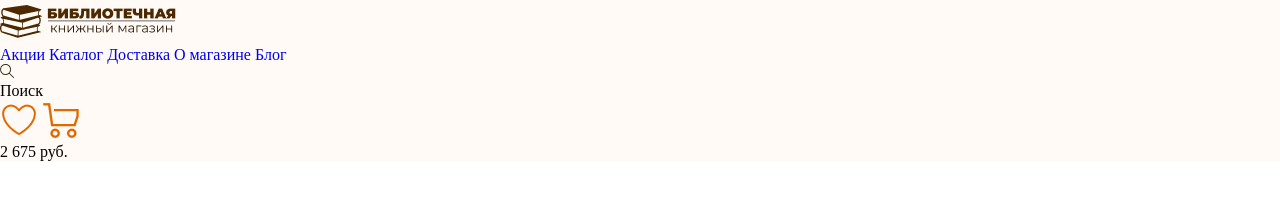
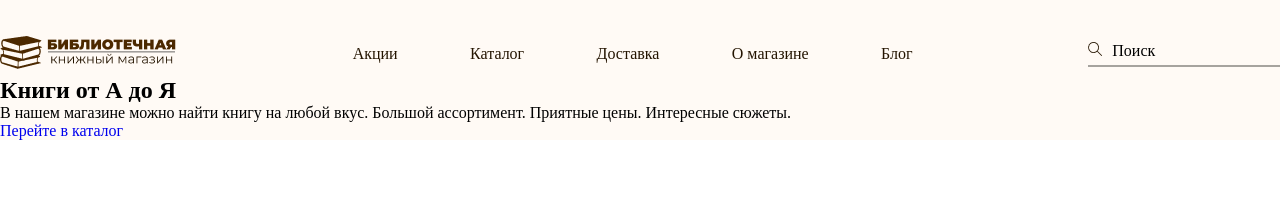
Before and after one commit to anasteyshha6/Bookstore, a plain HTML site: page index.html in a window 1280 px wide. Shown: the top 200 px of the page. Drawn offline with Linux system fonts and the light colour scheme; a web font is replaced by a local one.

Commit message:
начало

```diff
--- a/assets/styles/style.css
+++ b/assets/styles/style.css
@@ -27,6 +27,71 @@ a{
 .container_big{
     width: 1600px;
     margin: 0 auto;
+    font-family: 'Mon';
 }
 
 /*NAVIGATION*/
+
+.navigation{
+    width: 100%;
+    display: flex;
+    justify-content: space-between;
+    align-items: center;
+    padding-top: 31px;
+}
+
+.text_nav{
+    width: 35%;
+    display: flex;
+    justify-content: space-between;
+}
+
+.text_nav a{
+    font-weight: 400;
+    font-size: 1rem;
+    color: #241400;
+    transition: 0.3s;
+}
+
+.text_nav a:hover{
+    color: #9b5900;
+    transition: 0.3s;
+}
+
+.poisk{
+    width: 8%;
+    display: flex;
+    flex-direction: column;
+}
+
+.block-poisk{
+    width: 100%;
+    display: flex;
+    justify-content: flex-start;
+    align-items: flex-start;
+}
+
+.text_p{
+    padding-left: 10px;
+    padding-bottom: 5px;
+}
+
+.text_p a{
+    font-weight: 400;
+    font-size: 1rem;
+    color: #241400;
+}
+
+hr{
+    width: 200px;
+    border: 1px solid #69676496;
+}
+
+.icons{
+    width: 13%;
+    display: flex;
+    justify-content: space-between;
+    align-items: center;
+}
+
+/*GLAVNAYA*/
--- a/index.html
+++ b/index.html
@@ -25,20 +25,47 @@
             </div>
 
             <div class="poisk">
-                <img src="assets/img/lupa.png" alt="lupa">
-                <div class="text_p">
-                    <p>Поиск</p>
+                <div class="block-poisk">
+                    <div class="ph-p">
+                        <img src="assets/img/lupa.png" alt="lupa">
+                    </div>
+                    <div class="text_p">
+                        <p>Поиск</p>
+                    </div>
                 </div>
+
+                <hr>
             </div>
 
             <div class="icons">
-                <img src="assets/img/heart.png" alt="heart">
-                <img src="assets/img/basket.png" alt="basket">
+                <div class="ic1">
+                    <img src="assets/img/heart.png" alt="heart">
+                </div>
+                <div class="ic2">
+                    <img src="assets/img/basket.png" alt="basket">
+                </div>
                 <div class="price">
                     <p>2 675 руб.</p>
                 </div>
             </div>
         </div>
+
+        <div class="block-books">
+            <div class="text-b">
+                <div class="heading">
+                    <h1>Книги от А до Я</h1>
+                </div>
+
+                <div class="comment">
+                    <p>В нашем магазине можно найти книгу на любой вкус. Большой ассортимент. Приятные цены. Интересные сюжеты.</p>
+                </div>
+
+                <div class="button">
+                    <a href="#">Перейте в каталог</a>
+                </div>
+            </div>
+        </div>
+
     </div>
 </section>
 </body>
```
